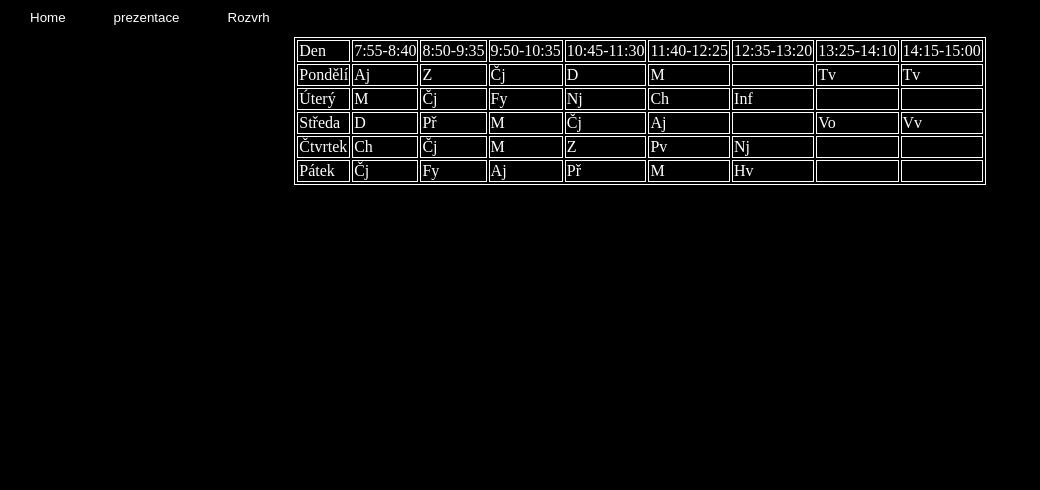
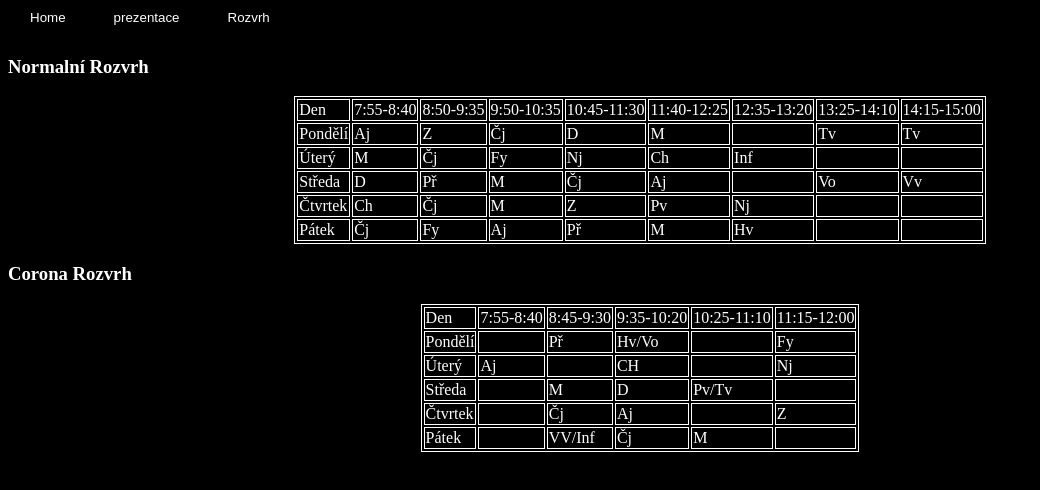
Before and after one commit to jejkukany/Tridni-web, a plain HTML site: page rozvrh.html in a window 1280 px wide. Shown: the part 164-654 px from the top of the page, without its empty margins (0-1040 px from the left). Drawn offline with Linux system fonts and the light colour scheme.

Commit message:
Added corona Rozvrh

```diff
--- a/rozvrh.css
+++ b/rozvrh.css
@@ -24,3 +24,6 @@ p{
   font-size: 20;
   color:#6dd47e;
 }
+.rozvrh{
+  color: white;
+}
--- a/rozvrh.html
+++ b/rozvrh.html
@@ -23,6 +23,10 @@
       </button>
       <button type="button">Rozvrh</button>
     </nav>
+    <main>
+    <div class="rozvrh">
+      <h3>Normalní Rozvrh</h3>
+    </div>
     <table border="1" bordercolor="white" color="white" align="center">
       <tr>
         <td>Den</td>
@@ -91,7 +95,60 @@
         <td></td>
       </tr>
     </table>
-
+    <div class="rozvrh">
+      <h3>Corona Rozvrh</h3>
+    </div>
+    <table border="1" bordercolor="white" color="white" align="center">
+    <tr>
+      <td>Den</td>
+      <td>7:55-8:40</td>
+      <td>8:45-9:30</td>
+      <td>9:35-10:20</td>
+      <td>10:25-11:10</td>
+      <td>11:15-12:00</td>
+    </tr>
+    <tr>
+    <td>Pondělí</td>
+      <td></td>
+      <td>Př</td>
+      <td>Hv/Vo</td>
+      <td></td>
+      <td>Fy</td>
+    </tr>
+    <tr>
+    <td>Úterý</td>
+      <td>Aj</td>
+      <td></td>
+      <td>CH</td>
+      <td></td>
+      <td>Nj</td>
+    </tr>
+    <tr>
+    <td>Středa</td>
+      <td></td>
+      <td>M</td>
+      <td>D</td>
+      <td>Pv/Tv</td>
+      <td></td>
+    </tr>
+    <tr>
+    <td>Čtvrtek</td>
+      <td></td>
+      <td>Čj</td>
+      <td>Aj</td>
+      <td></td>
+      <td>Z</td>
+    </tr>
+    <tr>
+    <td>Pátek</td>
+      <td></td>
+      <td>VV/Inf</td>
+      <td>Čj</td>
+      <td>M</td>
+      <td></td>
+    </tr>
+    </table>
+    </main>
 
   </body>
 </html>
```
